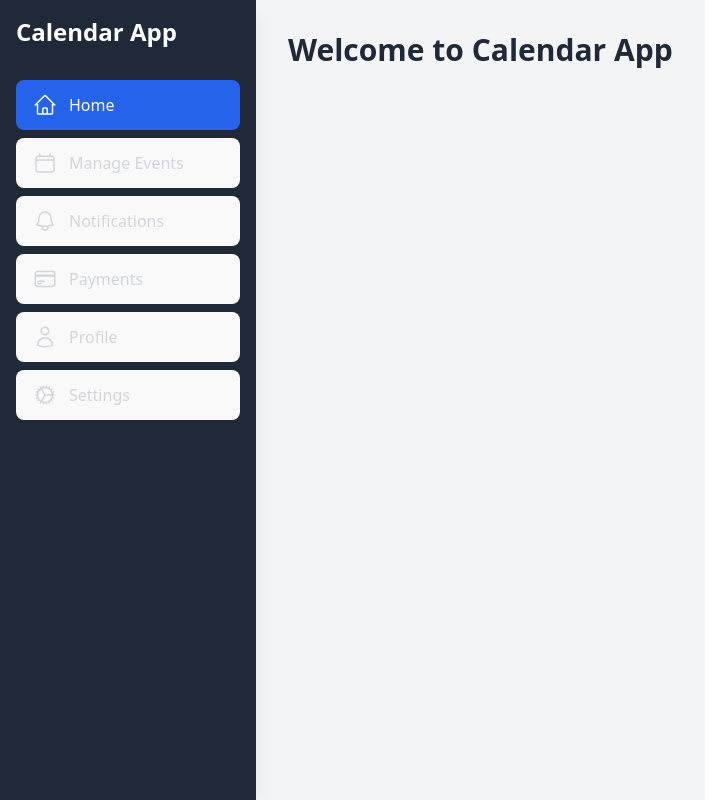
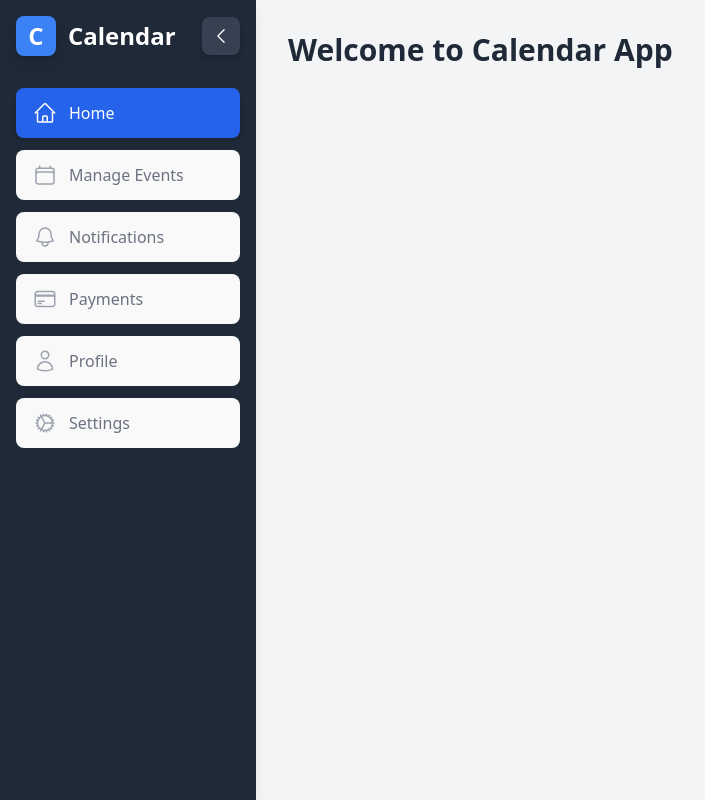
Before and after one commit to Amjedusman/Calender, a React (Vite) app: page / in a window 1280 px wide. Shown: the whole page, without its empty margins (0-719 px from the left). Built offline with nearby package versions, Linux system fonts and the light colour scheme.

Commit message:
styling for sidebar

```diff
--- a/src/App.jsx
+++ b/src/App.jsx
@@ -1,10 +1,16 @@
+import { useState } from 'react'
 import Sidebar from './components/Sidebar'
 
 function App() {
+  const [isSidebarCollapsed, setIsSidebarCollapsed] = useState(false);
+
   return (
     <div className="flex min-h-screen bg-gray-100">
-      <Sidebar />
-      <div className="flex-1 pl-64">
+      <Sidebar
+        isCollapsed={isSidebarCollapsed}
+        onToggle={() => setIsSidebarCollapsed(!isSidebarCollapsed)}
+      />
+      <div className={`flex-1 transition-all duration-300 ${isSidebarCollapsed ? 'pl-20' : 'pl-64'}`}>
         <main className="p-8">
           <div className="max-w-7xl">
             <h1 className="text-3xl font-bold text-gray-800">Welcome to Calendar App</h1>
--- a/src/components/Sidebar.jsx
+++ b/src/components/Sidebar.jsx
@@ -5,10 +5,12 @@ import {
   BellIcon,
   CreditCardIcon,
   UserIcon,
-  CogIcon
+  CogIcon,
+  ChevronLeftIcon,
+  ChevronRightIcon
 } from '@heroicons/react/24/outline';
 
-const Sidebar = () => {
+const Sidebar = ({ isCollapsed, onToggle }) => {
   const [activeItem, setActiveItem] = useState('home');
 
   const menuItems = [
@@ -21,11 +23,29 @@ const Sidebar = () => {
   ];
 
   return (
-    <div className="fixed left-0 top-0 h-screen w-64 bg-gray-800 text-white shadow-lg">
+    <div className={`fixed left-0 top-0 h-screen bg-gray-800 text-white shadow-lg transition-all duration-300 ${isCollapsed ? 'w-20' : 'w-64'}`}>
       <div className="p-4">
-        <h1 className="text-2xl font-bold mb-8">Calendar App</h1>
+        <div className="flex items-center justify-between mb-8">
+          <div className="flex items-center space-x-3">
+            <div className="w-10 h-10 bg-blue-500 rounded-lg flex items-center justify-center shadow-lg">
+              <span className="text-2xl font-bold">C</span>
+            </div>
+            {!isCollapsed && <h1 className="text-2xl font-bold">Calendar</h1>}
+          </div>
+          <button
+            onClick={onToggle}
+            className="p-2 rounded-lg bg-gray-700 hover:bg-gray-600 transition-colors shadow-md"
+            title={isCollapsed ? "Expand Sidebar" : "Collapse Sidebar"}
+          >
+            {isCollapsed ? (
+              <ChevronRightIcon className="h-5 w-5 text-white" />
+            ) : (
+              <ChevronLeftIcon className="h-5 w-5 text-white" />
+            )}
+          </button>
+        </div>
         <nav>
-          <ul className="space-y-2">
+          <ul className="space-y-3">
             {menuItems.map((item) => {
               const Icon = item.icon;
               return (
@@ -34,12 +54,14 @@ const Sidebar = () => {
                     onClick={() => setActiveItem(item.id)}
                     className={`w-full flex items-center space-x-3 px-4 py-3 rounded-lg transition-all duration-200 ${
                       activeItem === item.id
-                        ? 'bg-blue-600 text-white'
-                        : 'text-gray-300 hover:bg-gray-700 hover:text-white'
+                        ? 'bg-blue-600 text-white shadow-md'
+                        : 'text-gray-500 hover:bg-gray-700 hover:text-white'
                     }`}
                   >
-                    <Icon className="h-6 w-6" />
-                    <span>{item.label}</span>
+                    <Icon className={`h-6 w-6 flex-shrink-0 ${activeItem === item.id ? 'text-white' : 'text-gray-400'}`} />
+                    {!isCollapsed && (
+                      <span className="font-medium">{item.label}</span>
+                    )}
                   </button>
                 </li>
               );
```
